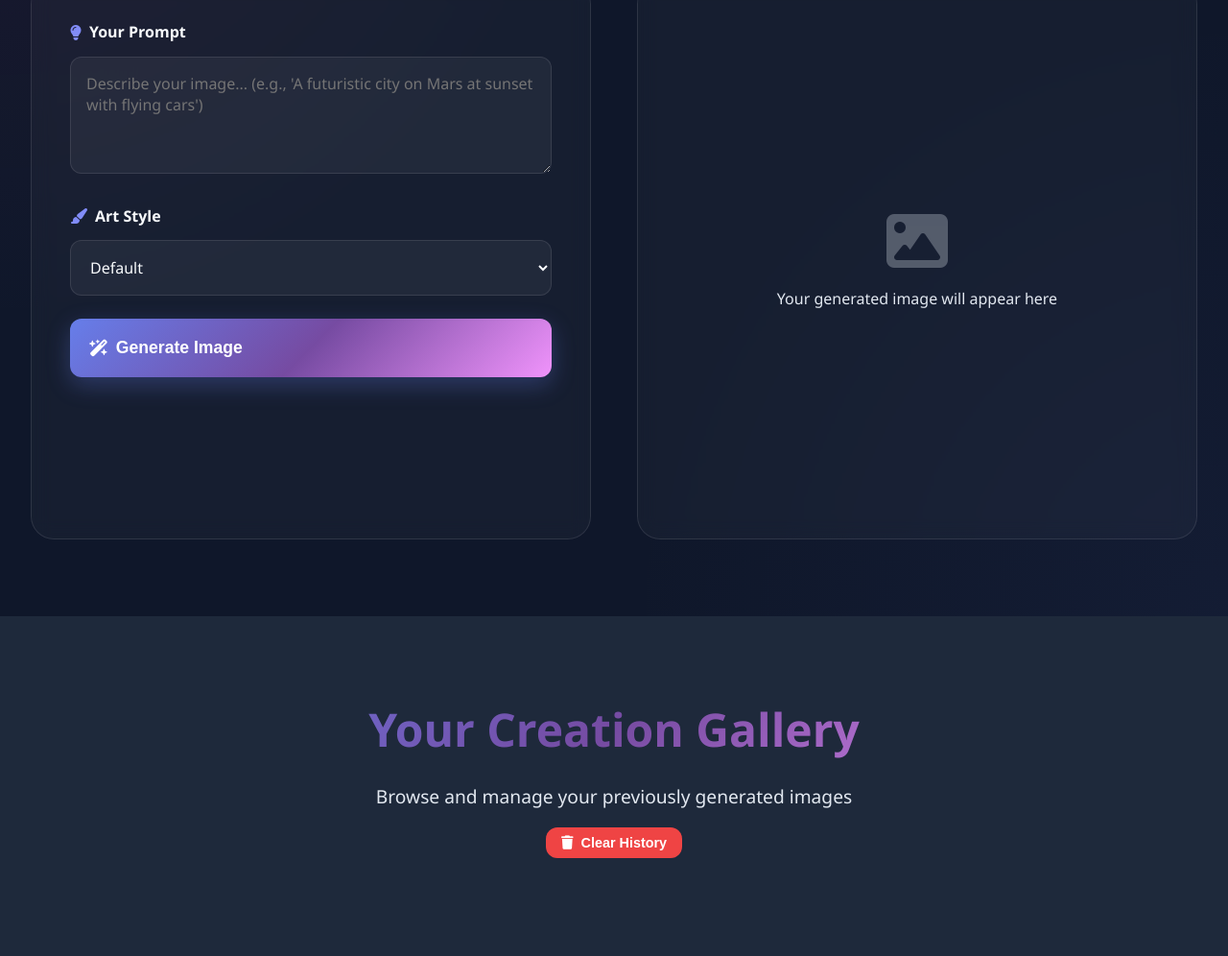
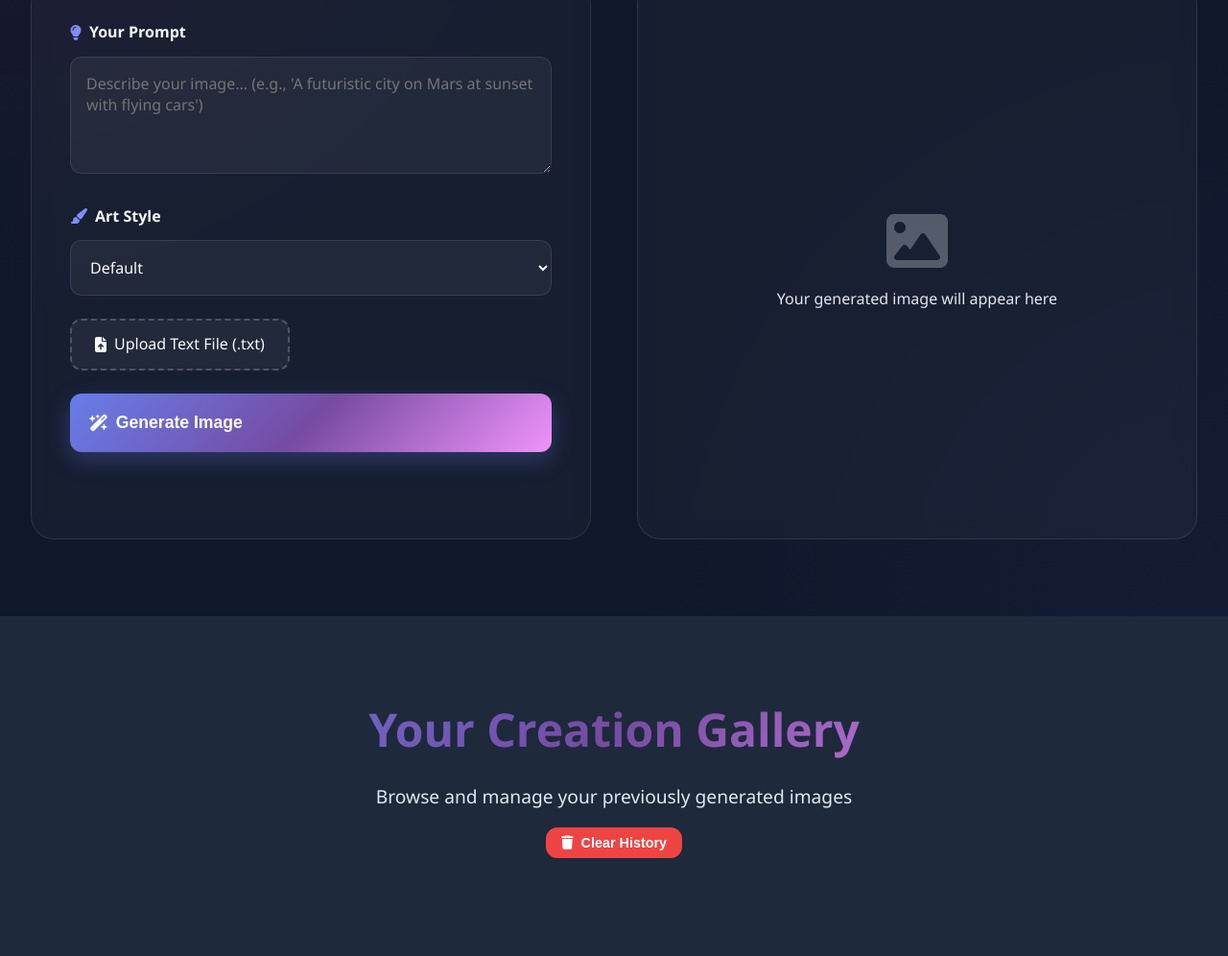
Before and after one commit to sarjanthecoder/AI-image-generator, a plain HTML site: page index.html in a window 1280 px wide. Shown: the part 1164-2160 px from the top of the page at 96% size. Drawn offline with Linux system fonts and the light colour scheme; no server answers.

Commit message:
Update index.html

```diff
--- a/index.html
+++ b/index.html
@@ -128,6 +128,14 @@
                         </select>
                     </div>
 
+                    <div class="file-upload-section">
+                        <label for="fileUpload" class="file-upload-label">
+                            <i class="fas fa-file-upload"></i>
+                            Upload Text File (.txt)
+                        </label>
+                        <input type="file" id="fileUpload" accept=".txt" hidden>
+                        <span id="fileName" class="file-name"></span>
+                    </div>
 
 
 
```
